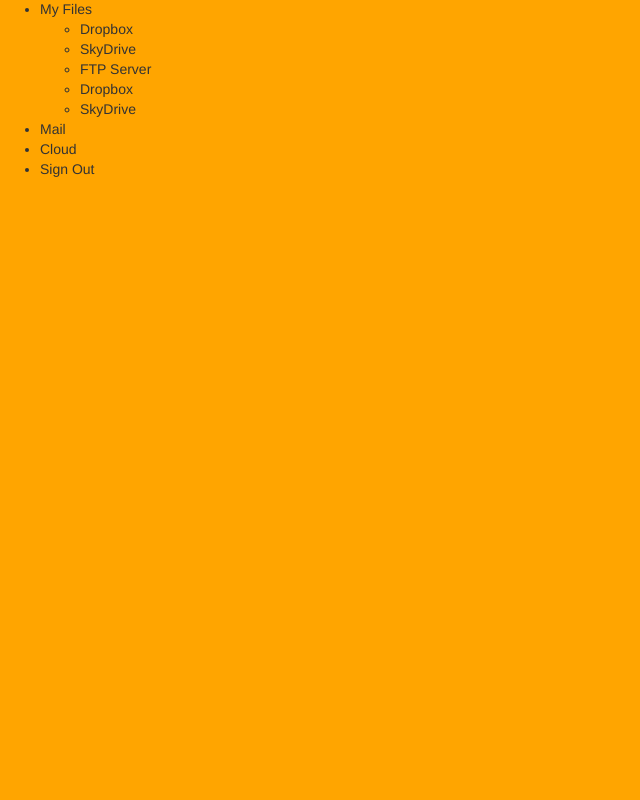
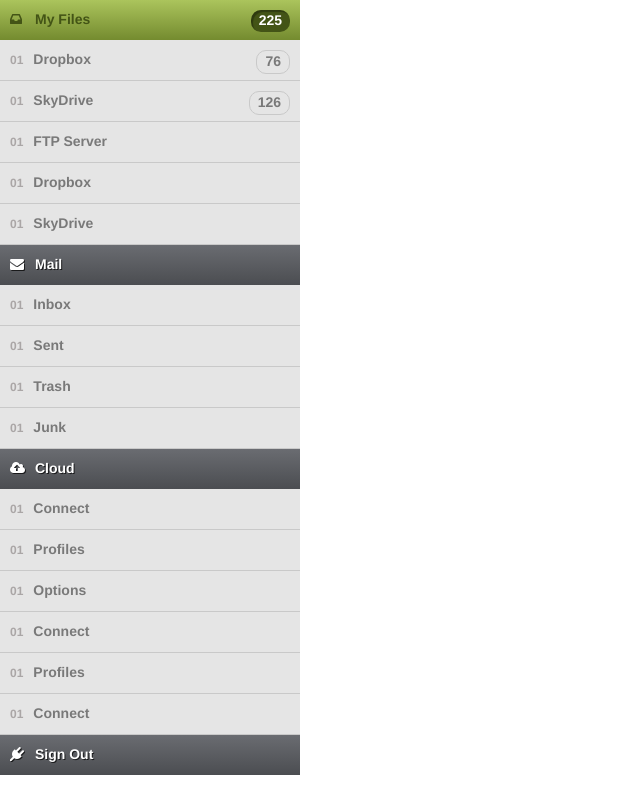
Before and after one commit to imarrsh/4.1-jquery-accordian, a plain HTML site: page index.html in a window 1280 px wide. Shown: the whole page, without its empty margins (0-640 px from the left). Drawn offline with nearby package versions, Linux system fonts and the light colour scheme.

Commit message:
styles for accordian set up

```diff
--- a/index.html
+++ b/index.html
@@ -4,6 +4,7 @@
   <meta charset="UTF-8">
   <title>jQuery Accoridan</title>
 
+  <link rel="stylesheet" href="https://maxcdn.bootstrapcdn.com/font-awesome/4.6.3/css/font-awesome.min.css">
   <link rel="stylesheet" href="css/styles.css">
 
 </head>
@@ -11,17 +12,31 @@
 
   <div id="main-menu">
     <ul>
-      <li class="top-nav">My Files</li>
+      <li class="top-nav"><i class="fa fa-inbox"></i>My Files<span>225</span></li>
       <ul class="sub-nav">
-        <li>Dropbox</li>
-        <li>SkyDrive</li>
+        <li>Dropbox <span>76</span></li>
+        <li>SkyDrive<span>126</span></li>
         <li>FTP Server</li>
         <li>Dropbox</li>
         <li>SkyDrive</li>
       </ul>
-      <li class="top-nav">Mail</li>
-      <li class="top-nav">Cloud</li>
-      <li class="top-nav">Sign Out</li>
+      <li class="top-nav"><i class="fa fa-envelope"></i>Mail</li>
+      <ul class="sub-nav">
+        <li>Inbox</li>
+        <li>Sent</li>
+        <li>Trash</li>
+        <li>Junk</li>
+      </ul>
+      <li class="top-nav"><i class="fa fa-cloud-upload"></i>Cloud</li>
+      <ul class="sub-nav">
+        <li>Connect</li>
+        <li>Profiles</li>
+        <li>Options</li>
+        <li>Connect</li>
+        <li>Profiles</li>
+        <li>Connect</li>
+      </ul>
+      <li class="top-nav"><i class="fa fa-plug"></i>Sign Out</li>
     </ul>
   </div>
 
--- a/scss/styles.scss
+++ b/scss/styles.scss
@@ -1,5 +1,61 @@
 @import "../bower_components/bootstrap-sass/assets/stylesheets/bootstrap";
 
-body {
-  background-color: orange;
+ul {
+  margin:0;
+  padding: 0;
 }
+
+li {
+  list-style: none;
+}
+
+#main-menu {
+  width: 300px;
+  font-weight: bold;
+  .top-nav{
+    background-image: linear-gradient(180deg, #6A6C71, #4B4D51);
+    padding: 10px;
+    color: #ffffff;
+    text-shadow: 1px 1px rgba(0, 0, 0, 0.7);
+    &:hover {
+      background-image: linear-gradient(180deg, #ABC45C, #748B2F);
+      color: #435416;
+      text-shadow: none;
+      span {
+        background-color: #435416;
+      }
+    }
+    span {
+      border: 0;
+      background-color: #404247;
+      box-shadow: inset 2px 2px 1px rgba(0,0,0, 0.3);
+      color: #ffffff;
+    }
+  }
+  .sub-nav li {
+    // display: none;
+    color: #797979;
+    padding: 10px;
+    background: #E5E5E5;
+    border-bottom: 1px solid #C9C9C9;
+    &:before {
+      content: '01';
+      font-size: 12px;
+      margin-right: 10px;
+      color: #AAA6A6;
+    }
+  }
+  i {
+    display: inline-block;
+    width: 25px;
+    // vertical-align: middle;
+  }
+  span {
+    display: inline-block;
+    float: right;
+    padding: 1px 8px;
+    border: 1px solid #C9C9C9;
+    border-radius: 10px;
+    vertical-align: middle;
+  }
+}
```
Also changed, not shown: css/styles.css, 1 other file.
